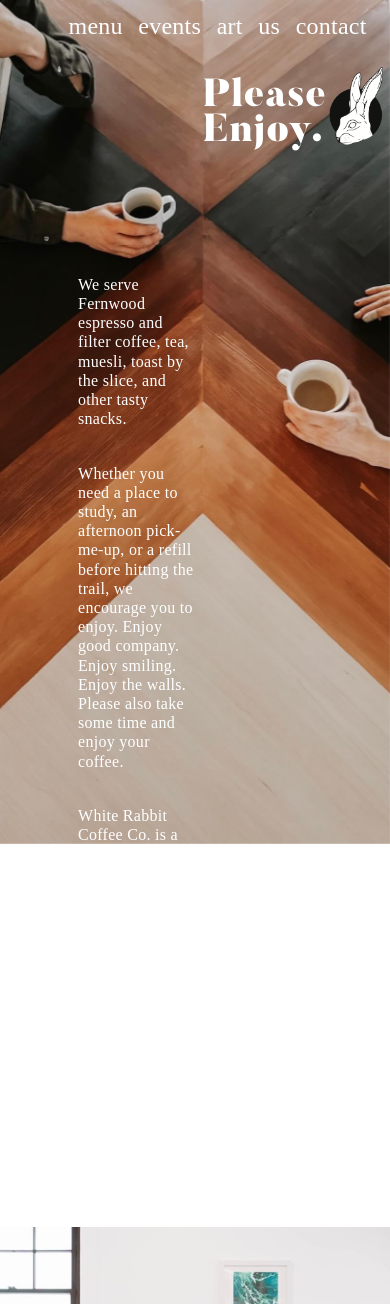
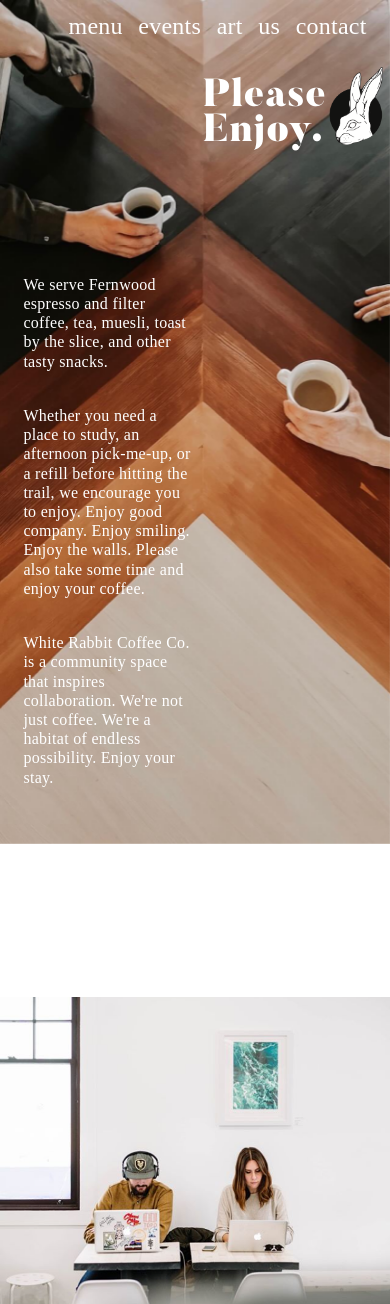
Before and after one commit to mistersuuns/whiterabbit.github.io, a PHP site: page / in a window 390 px wide. Shown: the top 1304 px of the page. Run offline with PHP 8.4, Linux system fonts and the light colour scheme; some libraries are stand-ins or nearby versions.

Commit message:
Update index.css

```diff
--- a/index.css
+++ b/index.css
@@ -37,7 +37,7 @@
             font-size: 1.1em;
             line-height: 3vh;
         }
-        .col-6.ethos {
+        #ethos {
             padding: 0 0 0 6vw;
         }
         .container-span.menuLatte {
@@ -109,7 +109,7 @@
     }
 
     .col-6.ethos {
-        padding: 0 0 0 20vw;
+        padding: 0 0 0 11vw;
     }
 
     .col-6.address {
```
